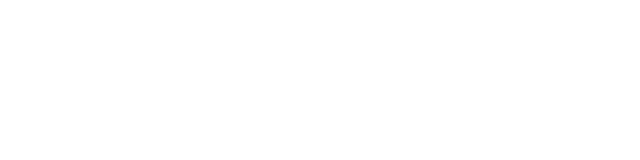
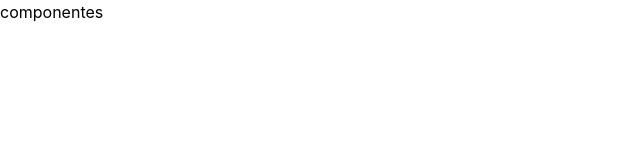
Before and after one commit to JoseJuan81/dl-components, a Nuxt app: page /componentes in a window 1280 px wide. Before the commit this address had no page. Shown: the top 160 px of the page, without its empty margins (0-640 px from the left). Built offline with nearby package versions, Linux system fonts and the light colour scheme.

Commit message:
ruta de componentes

```diff
--- /dev/null
+++ b/pages/componentes.vue
@@ -0,0 +1,10 @@
+<template>
+  <div>
+    componentes
+  </div>
+</template>
+<script>
+export default {
+  name: 'componentes'
+}
+</script>
```
